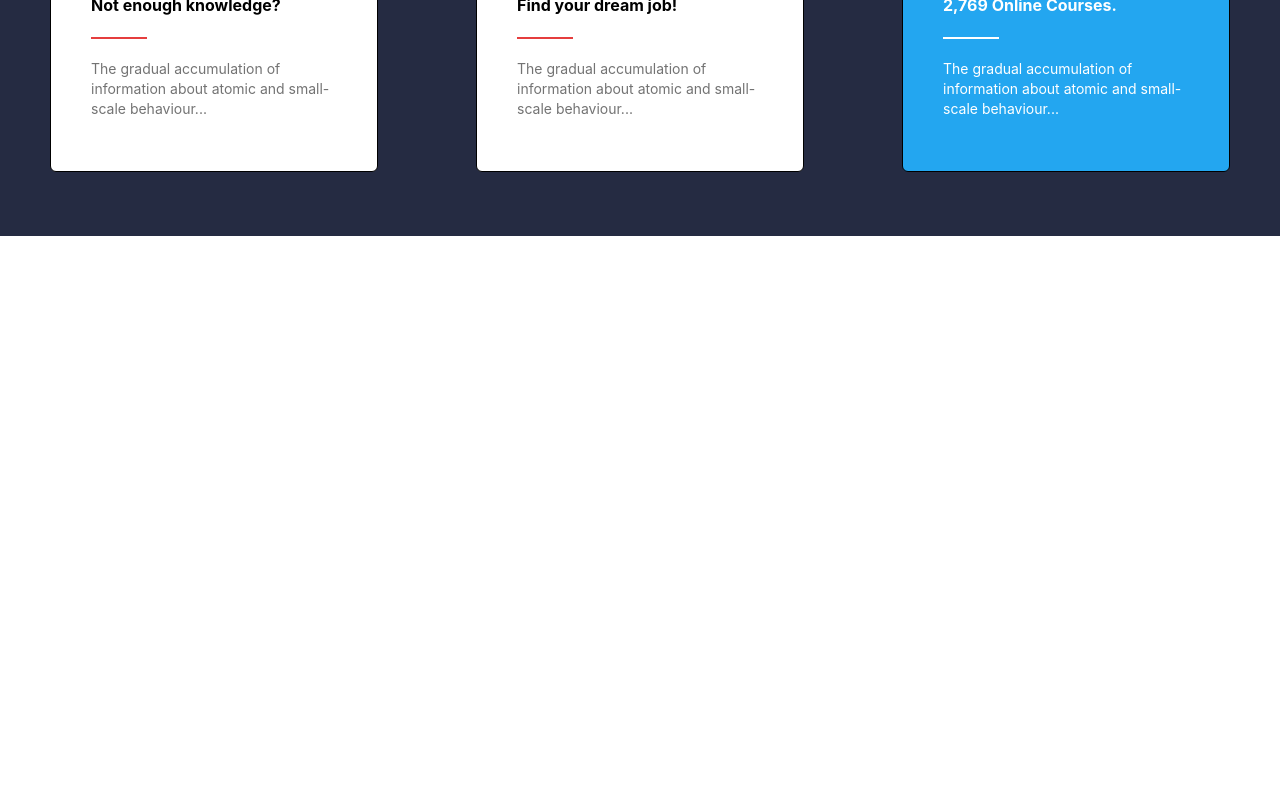
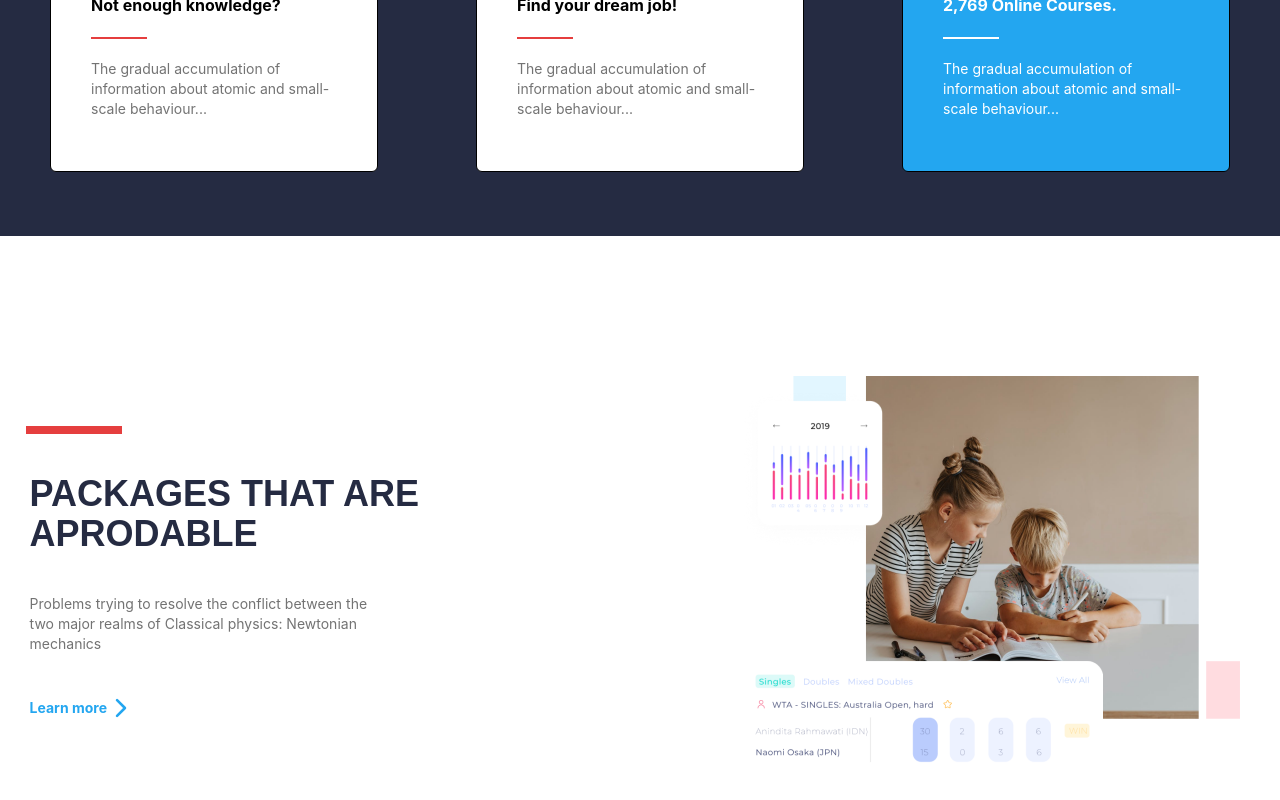
Before and after one commit to MaximFedarau/Egghead-Courses-Frontend, a Next.js app: page / in a window 1280 px wide. Shown: the part 952-1752 px from the top of the page. Before the commit the page ends 1188 px from the top, so only its background shows below. Built offline with nearby package versions, Linux system fonts and the light colour scheme.

Commit message:
feat: add first part of block 1) Add component. 2) Add tailwind margin config and update padding config. 3) Create @layer base. 4) Update styles fro previous components on my taste.

```diff
--- /dev/null
+++ b/components/CoursesOverview/CoursesOverview/CoursesOverview.component.tsx
@@ -0,0 +1,34 @@
+//Types
+import { ReactElement } from 'react';
+
+//Next
+import NextImage from 'next/image';
+import { IoChevronForwardOutline } from 'react-icons/io5';
+
+export default function CoursesOverview(): ReactElement {
+  return (
+    <section className="flex my-4 lg:my-0 py-greetings w-screen justify-center bg-white">
+      <section className="flex flex-col gap-6 lg:gap-0 lg:flex-row justify-between items-center lg:items-stretch w-full max-w-[1680px] px-[2vw]">
+        <article className="h-[270px] lg:h-[296px] mt-greetings lg:mt-0 justify-between flex flex-col items-center lg:items-stretch lg:self-center order-2 lg:order-1 ">
+          <div className="border-4 w-full lg:w-24 text-danger bg-danger" />
+          <p className="lg:ml-1 uppercase text-center lg:text-left max-w-[440px] font-montserrat font-bold text-4xl text-dark-background select-none ">
+            Packages that are aprodable
+          </p>
+          <p className="lg:ml-1 max-w-[352px] text-center lg:text-left text-secondary text-sm">
+            Problems trying to resolve the conflict between the two major realms
+            of Classical physics: Newtonian mechanics{' '}
+          </p>
+          <button className="lg:ml-1 flex flex-row items-center h-fit w-fit cursor-pointer select-none active:opacity-80">
+            <p className="text-sm text-light-background font-bold">
+              Learn more
+            </p>
+            <IoChevronForwardOutline className="text-light-background h-7 w-7" />
+          </button>
+        </article>
+        <div className="max-w-[513px] max-h-[395px] order-1 lg:order-2">
+          <NextImage src="/kids.png" width="513px" height="395px" alt="kids" />
+        </div>
+      </section>
+    </section>
+  );
+}
--- a/components/Defaults/Button/Button.component.tsx
+++ b/components/Defaults/Button/Button.component.tsx
@@ -34,7 +34,7 @@ export default function Button({
   buttonStyle,
 }: ButtonProps): ReactElement {
   return (
-    <div
+    <button
       className={`flex items-center justify-center rounded px-6 py-3 ${BUTTON_STYLE[type].background} cursor-pointer active:opacity-80 ${buttonStyle}`}
     >
       <p
@@ -42,7 +42,7 @@ export default function Button({
       >
         {children}
       </p>
-    </div>
+    </button>
   );
 }
 
--- a/components/Defaults/ImageButton/ImageButton.component.tsx
+++ b/components/Defaults/ImageButton/ImageButton.component.tsx
@@ -20,9 +20,9 @@ export default function ImageButton({
   ...props
 }: ImageButtonProps): ReactElement {
   return (
-    <div className={`${width} ${height} active:opacity-80 ${buttonStyle}`}>
+    <button className={`${width} ${height} active:opacity-80 ${buttonStyle}`}>
       <Image width="100%" height="100%" {...props} />
-    </div>
+    </button>
   );
 }
 
--- a/components/Defaults/Text/Text.component.tsx
+++ b/components/Defaults/Text/Text.component.tsx
@@ -8,7 +8,7 @@ export const NavigationLink = (
   return (
     <a
       {...props}
-      className={`font-montserrat font-bold text-white cursor-pointer select-none hover:opacity-80 ${props.className}`}
+      className={`font-montserrat font-bold text-white cursor-pointer select-none active:opacity-80 ${props.className}`}
     />
   );
 };
--- a/components/Greetings/Frame/Frame.component.tsx
+++ b/components/Greetings/Frame/Frame.component.tsx
@@ -29,6 +29,7 @@ const CONTENT_STYLE: {
     backgroundColor: string;
     titleColor: string;
     lineColor: string;
+    lineBackground: string;
     secondaryTextColor: string;
   };
 } = {
@@ -36,12 +37,14 @@ const CONTENT_STYLE: {
     backgroundColor: 'bg-light-background',
     titleColor: 'text-white',
     lineColor: 'text-white',
+    lineBackground: 'bg-white',
     secondaryTextColor: 'text-white',
   },
   [STYLE_TYPES.OUTLINED]: {
     backgroundColor: 'bg-white',
     titleColor: 'text-black',
     lineColor: 'text-danger',
+    lineBackground: 'bg-danger',
     secondaryTextColor: 'text-secondary',
   },
 };
@@ -63,11 +66,13 @@ export default function Frame({
         <Icon className={`w-8 h-8 ${ICON_STYLE[iconType].color}`} />
       </section>
       <p
-        className={`my-5 font-bold text-base ${CONTENT_STYLE[type].titleColor}`}
+        className={`my-5 font-bold text-base select-none ${CONTENT_STYLE[type].titleColor}`}
       >
         {title}
       </p>
-      <div className={`border w-14 mb-5 ${CONTENT_STYLE[type].lineColor}`} />
+      <div
+        className={`border w-14 mb-5 ${CONTENT_STYLE[type].lineColor} ${CONTENT_STYLE[type].lineBackground}`}
+      />
       <p className={`text-sm ${CONTENT_STYLE[type].secondaryTextColor}`}>
         {children}
       </p>
--- a/components/Greetings/Greetings/Greetings.component.tsx
+++ b/components/Greetings/Greetings/Greetings.component.tsx
@@ -14,7 +14,7 @@ export default function Greetings(): ReactElement {
       <Head>
         <title>EggHead Courses</title>
       </Head>
-      <section className="mt-20 bg-dark-background">
+      <section className="pt-20 bg-dark-background">
         <MainInfo />
         <AdditionalInfo />
       </section>
--- a/components/Greetings/Header/Header.component.tsx
+++ b/components/Greetings/Header/Header.component.tsx
@@ -14,7 +14,7 @@ import { HeaderImageButton } from '@components/Defaults/ImageButton/ImageButton.
 
 export default function Header(): ReactElement {
   return (
-    <header className="fixed top-0 flex items-center md:justify-center bg-dark-background w-full h-24 px-1">
+    <header className="fixed top-0 flex z-20 items-center md:justify-center bg-dark-background/[.85] w-full h-24 px-1 backdrop-blur-2xl">
       <nav className="flex w-full max-w-[1180px] items-center justify-between pr-2">
         <section className="flex items-center justify-between w-[50vw] max-w-[500px]">
           <Image
--- a/components/Greetings/MainInfo/MainInfo.component.tsx
+++ b/components/Greetings/MainInfo/MainInfo.component.tsx
@@ -7,7 +7,7 @@ import { GreetingsButton } from '@components/Defaults/Button/Button.component';
 
 export default function MainInfo(): ReactElement {
   return (
-    <section className="flex p-greetings flex-col justify-center items-center">
+    <section className="flex py-greetings flex-col justify-center items-center">
       <p className="text-white font-bold text-center max-w-[602px] text-7xl leading-[80px] px-2">
         Selling on the internet like a pro
       </p>
--- a/components/Home/Home.component.tsx
+++ b/components/Home/Home.component.tsx
@@ -3,11 +3,13 @@ import { ReactElement } from 'react';
 
 //Components
 import Greetings from '@components/Greetings/Greetings/Greetings.component';
+import CoursesOverview from '@components/CoursesOverview/CoursesOverview/CoursesOverview.component';
 
 export default function Home(): ReactElement {
   return (
     <div className="min-h-screen">
       <Greetings />
+      <CoursesOverview />
     </div>
   );
 }
--- a/styles/globals.css
+++ b/styles/globals.css
@@ -10,4 +10,10 @@ body {
     Ubuntu, Cantarell, Fira Sans, Droid Sans, Helvetica Neue, sans-serif;
 }
 
+@layer base {
+  html {
+    -webkit-tap-highlight-color: transparent;
+  }
+}
+
 @import url('https://fonts.googleapis.com/css2?family=Montserrat&display=swap');
--- a/tailwind.config.js
+++ b/tailwind.config.js
@@ -39,7 +39,29 @@ module.exports = {
       '48': '12rem',
       '56': '14rem',
       '64': '16rem',
-      'greetings': 'min(11%, 200px) 0'
+      'greetings': 'min(11%, 200px)'
+    },
+    margin: {
+      '0': '0',
+      '1': '0.25rem',
+      '2': '0.5rem',
+      '3': '0.75rem',
+      '4': '1rem',
+      '5': '1.25rem',
+      '6': '1.5rem',
+      '8': '2rem',
+      '9': '2.25rem',
+      '10': '2.5rem',
+      '12': '3rem',
+      '16': '4rem',
+      '20': '5rem',
+      '24': '6rem',
+      '32': '8rem',
+      '40': '10rem',
+      '48': '12rem',
+      '56': '14rem',
+      '64': '16rem',
+      'greetings': 'min(11%, 200px)'
     }
   },
   plugins: [],
```
Also changed, not shown: public/kids.png (added).
